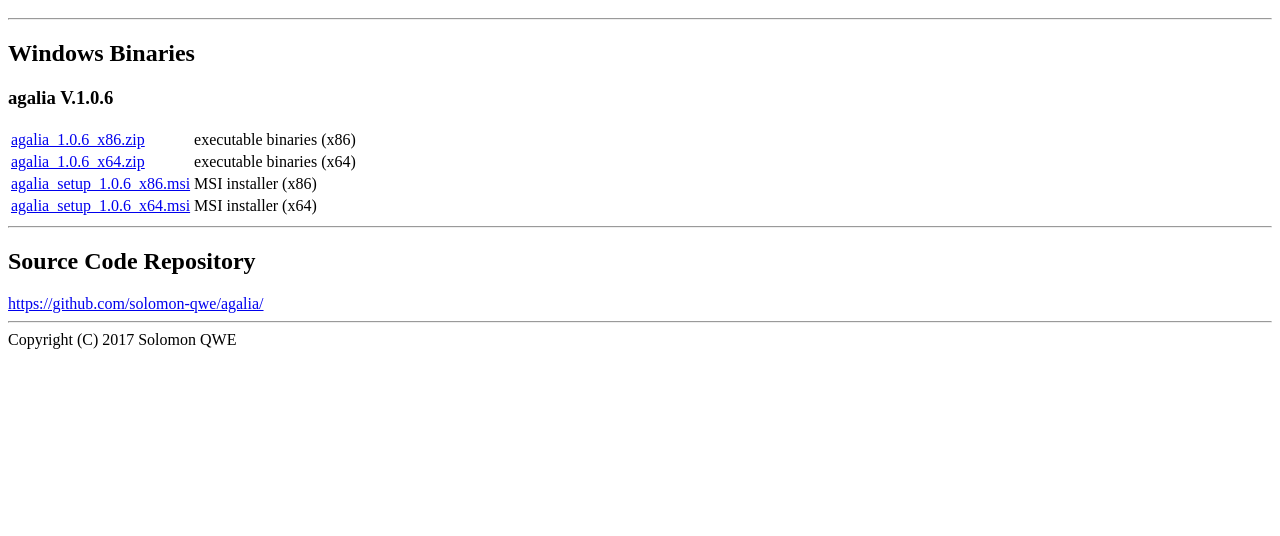
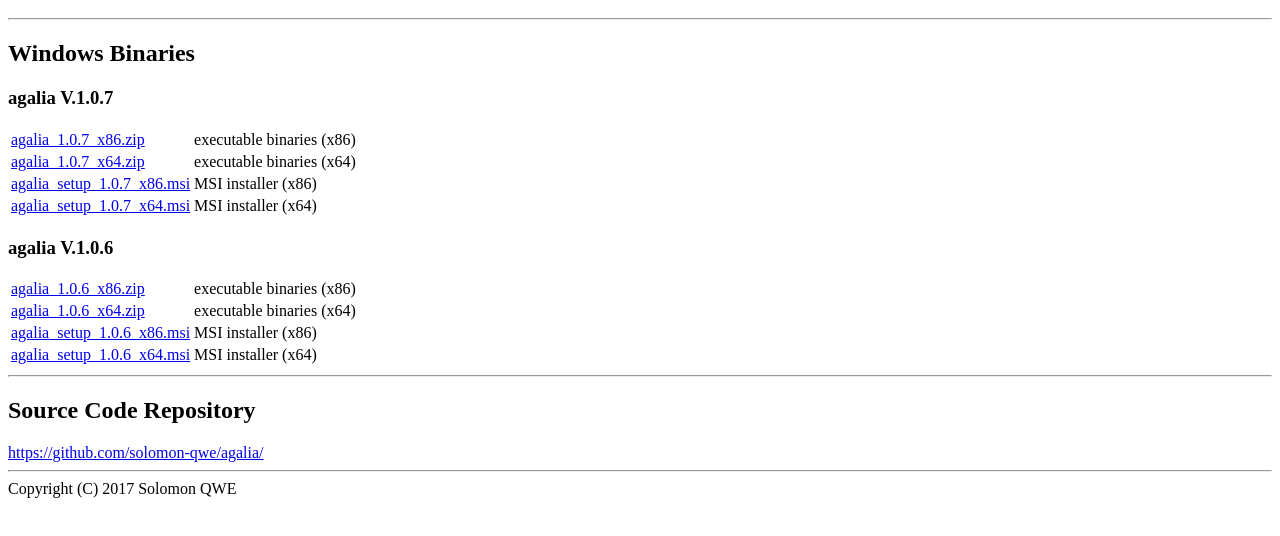
Before and after one commit to solomon-qwe/agalia, a plain HTML site: page docs/index.html in a window 1280 px wide. Shown: the part 48-584 px from the top of the page. Drawn offline with Linux system fonts and the light colour scheme.

Commit message:
Update GitHub Pages

```diff
--- a/docs/index.html
+++ b/docs/index.html
@@ -6,6 +6,13 @@
 <h1>agalia</h1>
 <hr>
 <h2>Windows Binaries</h2>
+<h3>agalia V.1.0.7</h3>
+<table>
+<tr><td><a href="agalia_1.0.7_x86.zip">agalia_1.0.7_x86.zip</a></td><td>executable binaries (x86)</td></tr>
+<tr><td><a href="agalia_1.0.7_x64.zip">agalia_1.0.7_x64.zip</a></td><td>executable binaries (x64)</td></tr>
+<tr><td><a href="agalia_setup_1.0.7_x86.msi">agalia_setup_1.0.7_x86.msi</a></td><td>MSI installer (x86)</td></tr>
+<tr><td><a href="agalia_setup_1.0.7_x64.msi">agalia_setup_1.0.7_x64.msi</a></td><td>MSI installer (x64)</td></tr>
+</table>
 <h3>agalia V.1.0.6</h3>
 <table>
 <tr><td><a href="agalia_1.0.6_x86.zip">agalia_1.0.6_x86.zip</a></td><td>executable binaries (x86)</td></tr>
```
Also changed, not shown: 4 other files.
